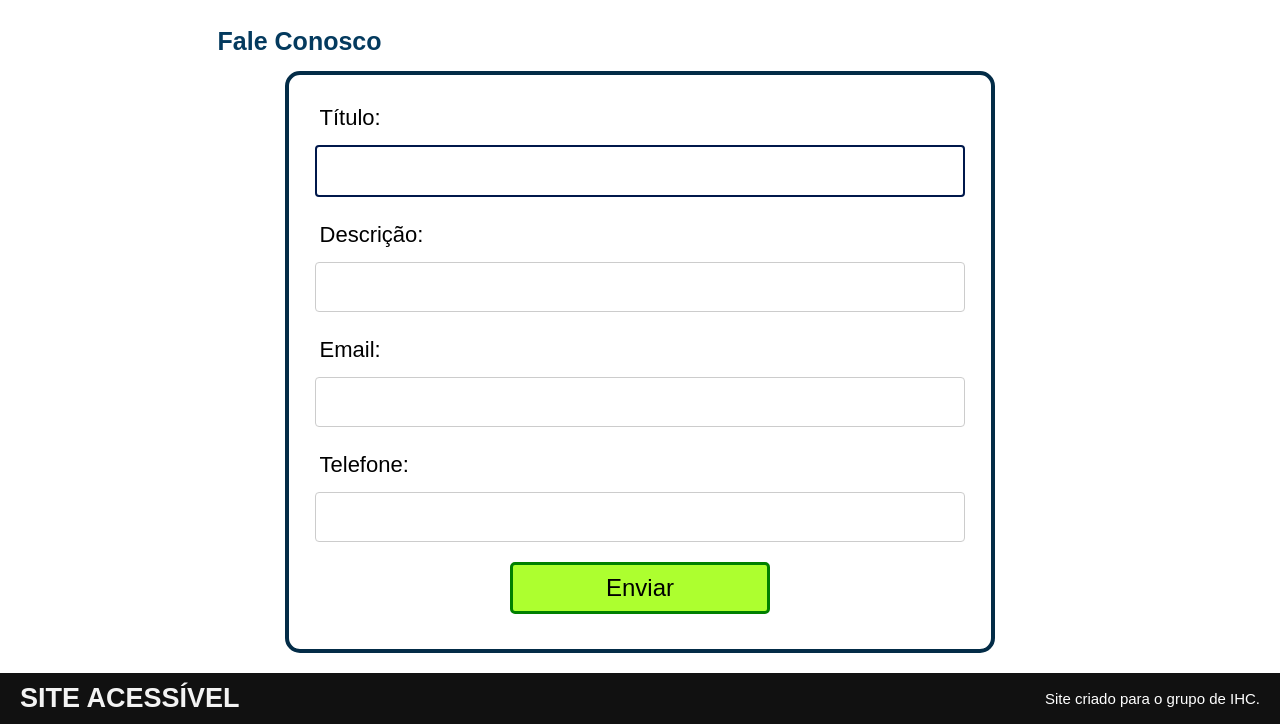
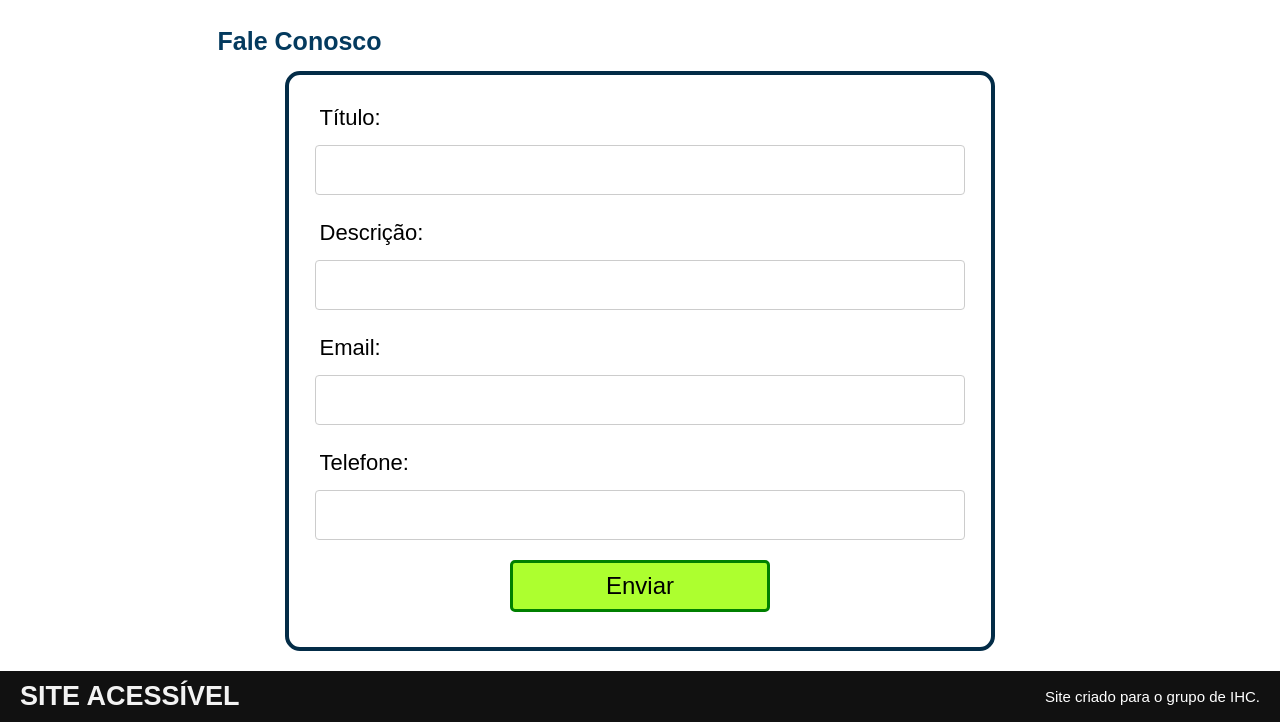
Before and after one commit to dvdRiscado/IHC-W3C-SiteNaoAcessivel, a plain HTML site: page index.html in a window 1280 px wide. Shown: the part 2401-3125 px from the top of the page. Drawn offline with Linux system fonts and the light colour scheme.

Commit message:
Atualização - HTML

```diff
--- a/index.html
+++ b/index.html
@@ -135,7 +135,7 @@
 
           <form>
             <p>Título:</p>
-            <input type="text" id="titulo" autofocus />
+            <input type="text" id="titulo"/>
 
             <p>Descrição:</p>
             <input type="text" id="descricao" />
```
